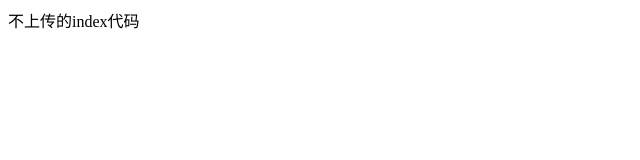
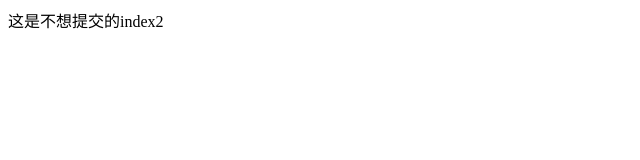
Before and after one commit to wuyanzuisme/-, a plain HTML site: page index2.html in a window 1280 px wide. Shown: the full height of the page, 0-640 px from the left. Drawn offline with Linux system fonts and the light colour scheme.

Commit message:
'删除index4'

```diff
--- a/index4.html
+++ b/index2.html
@@ -6,6 +6,6 @@
   <title>Title</title>
 </head>
 <body>
-不上传的index代码
+这是不想提交的index2
 </body>
 </html>
```
Also changed, not shown: 1 other file.
